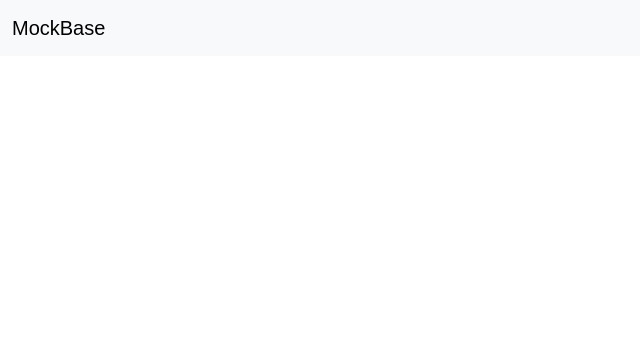
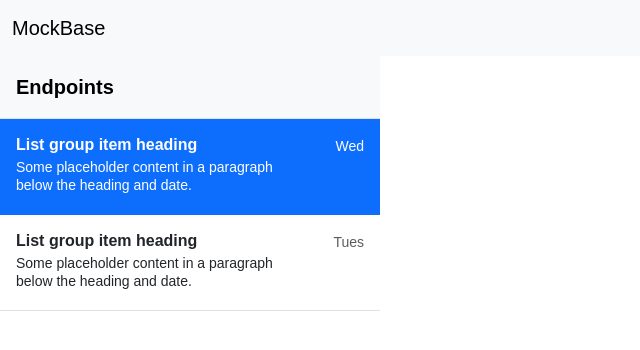
Before and after one commit to ChenemiKen/mockbase-fe, a Next.js app: page /base in a window 1280 px wide. Shown: the top 350 px of the page, without its empty margins (0-640 px from the left). Built offline with nearby package versions, Linux system fonts and the light colour scheme.

Commit message:
add sidebar

```diff
--- a/src/app/base/page.tsx
+++ b/src/app/base/page.tsx
@@ -1,6 +1,9 @@
+import SideNav from "../ui/base/sidenav"
 
 export default function  Base(){
     return (
-        <div></div>
+        <>
+            <SideNav/>
+        </>
     )
 }
--- a/src/app/ui/base/sidenav.tsx
+++ b/src/app/ui/base/sidenav.tsx
@@ -5,24 +5,28 @@ import { PowerIcon } from '@heroicons/react/24/outline';
 
 export default function SideNav() {
   return (
-    <div className="flex h-full flex-col px-3 py-4 md:px-2">
-      <Link
-        className="mb-2 flex h-20 items-end justify-start rounded-md bg-blue-600 p-4 md:h-40"
-        href="/"
-      >
-        <div className="w-32 text-white md:w-40">
-          <AcmeLogo />
-        </div>
-      </Link>
-      <div className="flex grow flex-row justify-between space-x-2 md:flex-col md:space-x-0 md:space-y-2">
-        <NavLinks />
-        <div className="hidden h-auto w-full grow rounded-md bg-gray-50 md:block"></div>
-        <form>
-          <button className="flex h-[48px] w-full grow items-center justify-center gap-2 rounded-md bg-gray-50 p-3 text-sm font-medium hover:bg-sky-100 hover:text-blue-600 md:flex-none md:justify-start md:p-2 md:px-3">
-            <PowerIcon className="w-6" />
-            <div className="hidden md:block">Sign Out</div>
-          </button>
-        </form>
+    <div className="d-flex flex-column align-items-stretch flex-shrink-0 bg-body-tertiary"
+      style={{width: 380}}>
+
+      <a href="#" className="d-flex align-items-center flex-shrink-0 p-3 link-body-emphasis text-decoration-none border-bottom">
+        <span className="fs-5 fw-semibold">Endpoints</span>
+      </a>
+
+      <div className="list-group list-group-flush border-bottom scrollarea">
+        <a href="#" className="list-group-item list-group-item-action active py-3 lh-sm" aria-current="true">
+          <div className="d-flex w-100 align-items-center justify-content-between">
+            <strong className="mb-1">List group item heading</strong>
+            <small>Wed</small>
+          </div>
+          <div className="col-10 mb-1 small">Some placeholder content in a paragraph below the heading and date.</div>
+        </a>
+        <a href="#" className="list-group-item list-group-item-action py-3 lh-sm">
+          <div className="d-flex w-100 align-items-center justify-content-between">
+            <strong className="mb-1">List group item heading</strong>
+            <small className="text-body-secondary">Tues</small>
+          </div>
+          <div className="col-10 mb-1 small">Some placeholder content in a paragraph below the heading and date.</div>
+        </a>
       </div>
     </div>
   );
```
